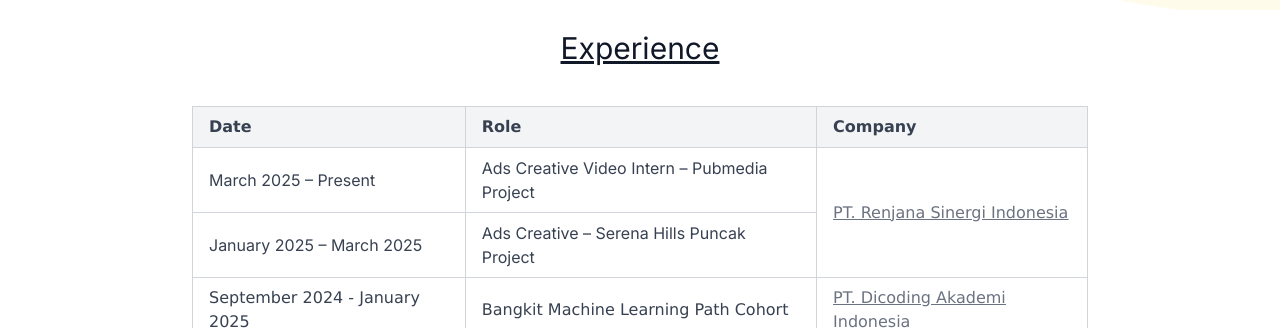
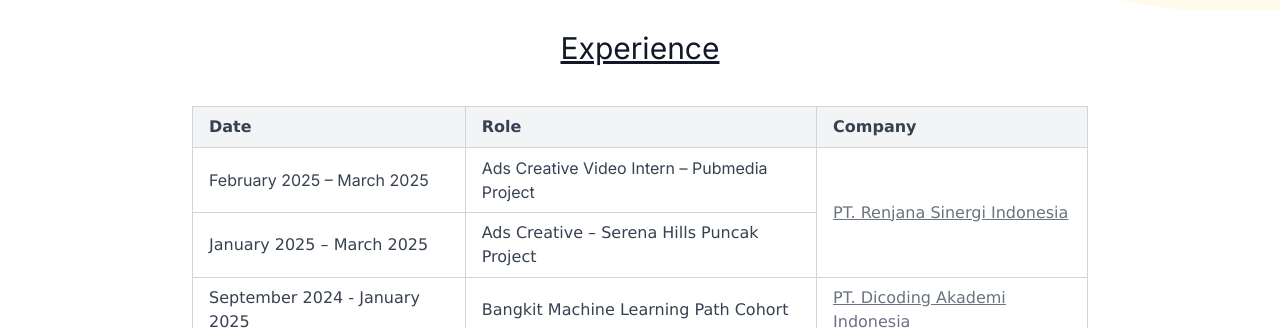
Before and after one commit to ikkoawinata/ikkoawinataa, a Next.js app: page /tentang in a window 1280 px wide. Shown: the part 1038-1366 px from the top of the page. Built offline with nearby package versions, Linux system fonts and the light colour scheme.

Commit message:
Update page.jsx

```diff
--- a/app/tentang/page.jsx
+++ b/app/tentang/page.jsx
@@ -791,7 +791,7 @@ const BrandingSection = () => {
 
             <tr>
     <td className="px-4 py-2 border border-gray-300 dark:border-gray-700 text-gray-700 dark:text-gray-100">
-    March 2025 – Present
+    February 2025 – March 2025
     </td>
     <td className="px-4 py-2 border border-gray-300 dark:border-gray-700 text-gray-700 dark:text-gray-100">
     Ads Creative Video Intern – Pubmedia Project
@@ -805,10 +805,10 @@ const BrandingSection = () => {
   </tr>
 
   <tr>
-    <td className="px-4 py-2 border border-gray-300 dark:border-gray-700 text-gray-700 dark:text-gray-100">
+    <td className=" font-tentang px-4 py-2 border border-gray-300 dark:border-gray-700 text-gray-700 dark:text-gray-100">
                     January 2025 – March 2025
     </td>
-    <td className="px-4 py-2 border border-gray-300 dark:border-gray-700 text-gray-700 dark:text-gray-100">
+    <td className=" font-tentang px-4 py-2 border border-gray-300 dark:border-gray-700 text-gray-700 dark:text-gray-100">
                Ads Creative – Serena Hills Puncak Project
     </td>
   </tr>
```
